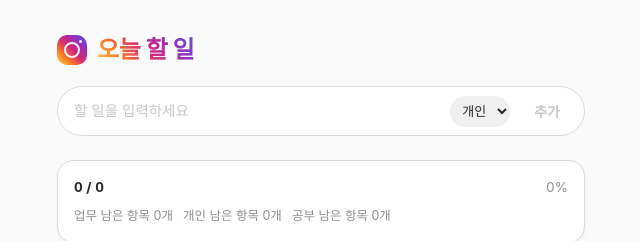
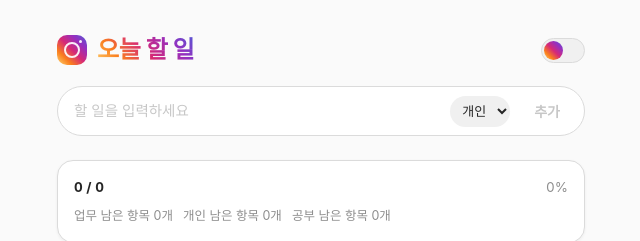
Before and after one commit to pcw7/todo-app, a plain HTML site: page index.html in a window 1280 px wide. Shown: the top 241 px of the page, 319-959 px from the left. Drawn offline with Linux system fonts and the light colour scheme.

Commit message:
Add a manual light/dark mode toggle
A gradient-knob switch in the header sets data-theme and persists
the choice to localStorage, overriding the OS preference. An inline
head script applies the saved theme before first paint to avoid a
flash of the wrong theme, and the toggle stays in sync with OS
changes when no explicit choice has been made yet.

```diff
--- a/app.js
+++ b/app.js
@@ -1,4 +1,5 @@
 const STORAGE_KEY = "todo-app:v1";
+const THEME_KEY = "todo-app:theme";
 
 const CATEGORY_LABELS = {
   work: "업무",
@@ -60,6 +61,21 @@ function clearAllTodos() {
   saveTodos([]);
 }
 
+// ---- Theme ----
+
+function getEffectiveTheme() {
+  const stored = localStorage.getItem(THEME_KEY);
+  if (stored === "light" || stored === "dark") return stored;
+  return window.matchMedia && window.matchMedia("(prefers-color-scheme: dark)").matches
+    ? "dark"
+    : "light";
+}
+
+function renderThemeToggle() {
+  const isDark = getEffectiveTheme() === "dark";
+  themeToggle.setAttribute("aria-pressed", String(isDark));
+}
+
 // ---- DOM references ----
 
 const addForm = document.getElementById("add-form");
@@ -71,6 +87,7 @@ const emptyState = document.getElementById("empty-state");
 const filters = document.getElementById("filters");
 const filterButtons = filters.querySelector(".filter-buttons");
 const resetAllBtn = document.getElementById("reset-all-btn");
+const themeToggle = document.getElementById("theme-toggle");
 const storyBar = document.getElementById("story-bar");
 const progressCount = document.getElementById("progress-count");
 const progressPercent = document.getElementById("progress-percent");
@@ -245,4 +262,18 @@ filterButtons.addEventListener("click", (e) => {
   render();
 });
 
+themeToggle.addEventListener("click", () => {
+  const next = getEffectiveTheme() === "dark" ? "light" : "dark";
+  localStorage.setItem(THEME_KEY, next);
+  document.documentElement.setAttribute("data-theme", next);
+  renderThemeToggle();
+});
+
+if (window.matchMedia) {
+  window.matchMedia("(prefers-color-scheme: dark)").addEventListener("change", () => {
+    if (!localStorage.getItem(THEME_KEY)) renderThemeToggle();
+  });
+}
+
 render();
+renderThemeToggle();
--- a/index.html
+++ b/index.html
@@ -4,14 +4,29 @@
   <meta charset="UTF-8" />
   <meta name="viewport" content="width=device-width, initial-scale=1.0" />
   <title>할 일 관리</title>
+  <script>
+    (function () {
+      var saved = localStorage.getItem("todo-app:theme");
+      if (saved === "light" || saved === "dark") {
+        document.documentElement.setAttribute("data-theme", saved);
+      }
+    })();
+  </script>
   <link rel="stylesheet" href="style.css" />
 </head>
 <body>
   <div class="app">
     <header class="app-header">
       <div class="brand">
-        <span class="ig-mark" aria-hidden="true"></span>
-        <h1 class="wordmark">오늘 할 일</h1>
+        <div class="brand-title">
+          <span class="ig-mark" aria-hidden="true"></span>
+          <h1 class="wordmark">오늘 할 일</h1>
+        </div>
+        <button type="button" id="theme-toggle" class="theme-toggle" aria-pressed="false" aria-label="다크 모드 전환">
+          <span class="theme-toggle-track">
+            <span class="theme-toggle-thumb"></span>
+          </span>
+        </button>
       </div>
 
       <form class="add-form" id="add-form">
--- a/style.css
+++ b/style.css
@@ -92,8 +92,54 @@ body {
 .brand {
   display: flex;
   align-items: center;
+  justify-content: space-between;
   gap: 10px;
   margin-bottom: 18px;
+}
+
+.brand-title {
+  display: flex;
+  align-items: center;
+  gap: 10px;
+}
+
+.theme-toggle {
+  border: none;
+  background: transparent;
+  padding: 0;
+  cursor: pointer;
+  flex-shrink: 0;
+}
+
+.theme-toggle-track {
+  display: block;
+  width: 44px;
+  height: 25px;
+  border-radius: 999px;
+  background: var(--surface-sunken);
+  border: 1px solid var(--line);
+  position: relative;
+  transition: background 0.2s ease, border-color 0.2s ease;
+}
+
+.theme-toggle-thumb {
+  position: absolute;
+  top: 2px;
+  left: 2px;
+  width: 19px;
+  height: 19px;
+  border-radius: 50%;
+  background: var(--ig-gradient-brand);
+  transition: transform 0.2s ease;
+}
+
+.theme-toggle[aria-pressed="true"] .theme-toggle-thumb {
+  transform: translateX(19px);
+}
+
+.theme-toggle:focus-visible .theme-toggle-track {
+  outline: 2px solid var(--accent-blue);
+  outline-offset: 2px;
 }
 
 .ig-mark {
```
